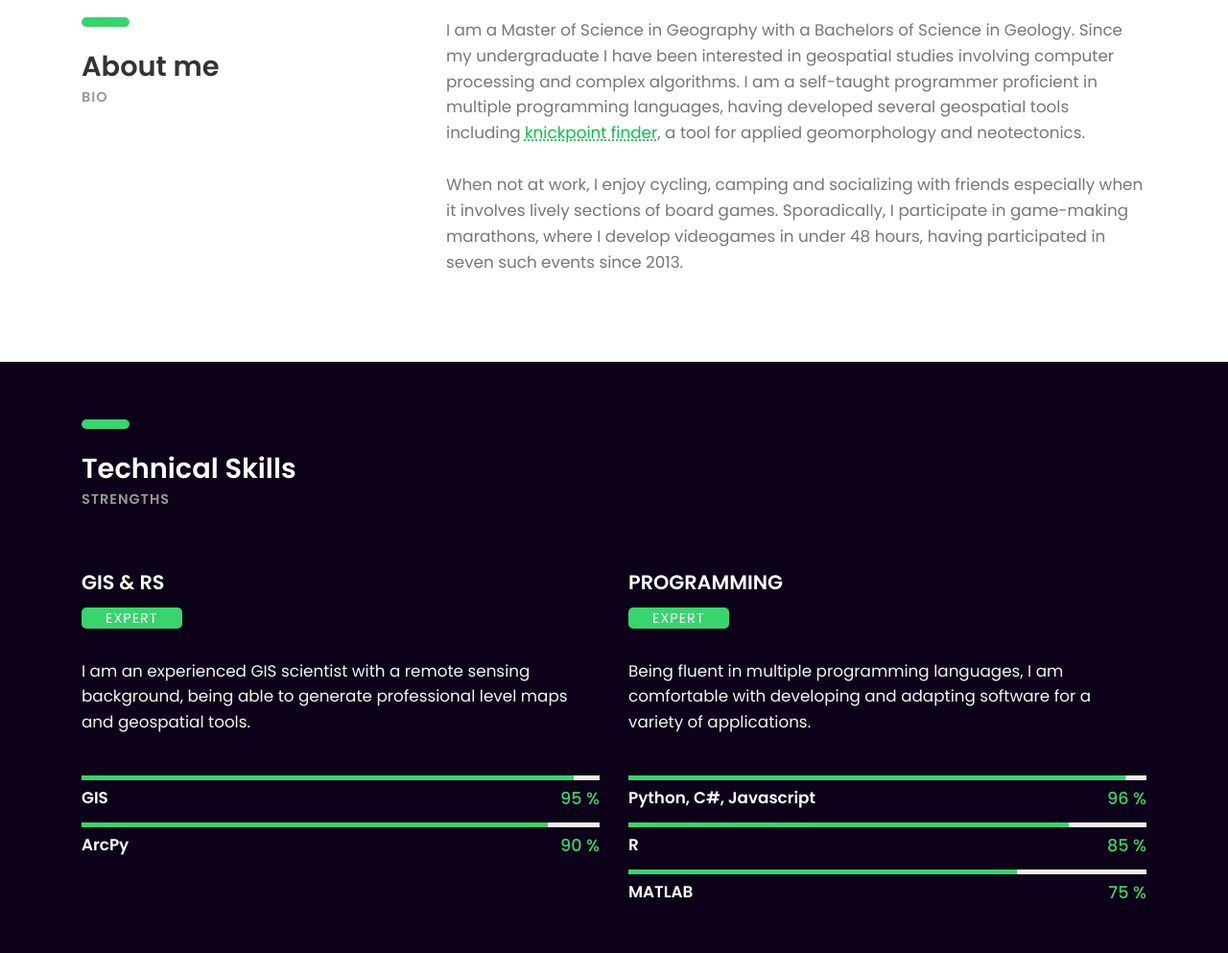
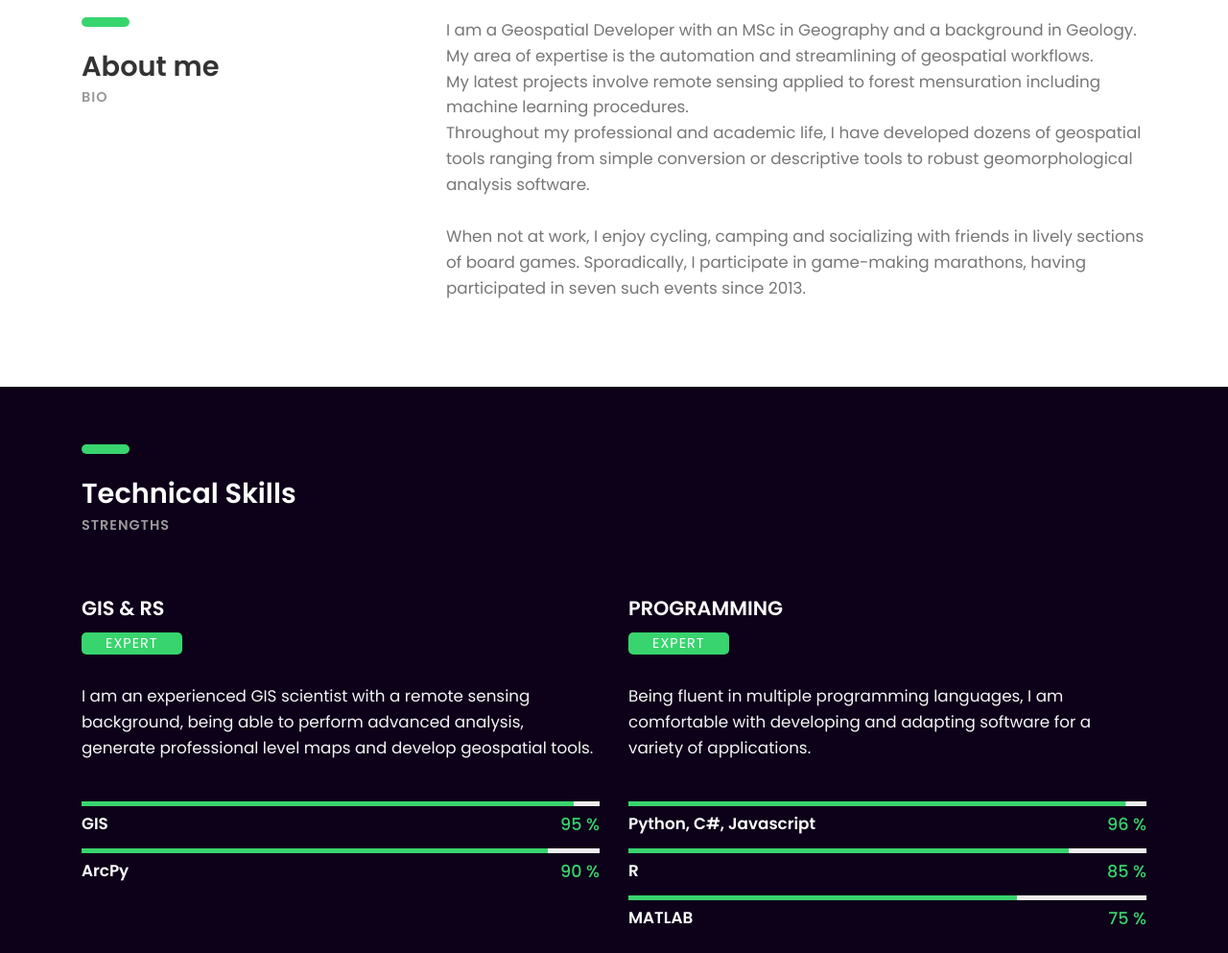
Before and after one commit to silverlq/guslq, a plain HTML site: page index.html in a window 1280 px wide. Shown: the part 1680-2673 px from the top of the page at 96% size. Drawn offline with Linux system fonts and the light colour scheme; files whose address does not match are found by name.

Commit message:
Updated personal info and resume

```diff
--- a/index.html
+++ b/index.html
@@ -10,7 +10,7 @@
         gtag('config', 'UA-154520788-1');
     </script>
 
-	<title>Gus Queiroz - Geospatial Analyst</title>
+	<title>Gus Queiroz - Geospatial Developer</title>
 	<meta http-equiv="X-UA-Compatible" content="IE=edge">
     <meta name="viewport" content="width=device-width, initial-scale=1">
 	<meta charset="UTF-8">
@@ -197,9 +197,7 @@
 					</div>
 				</div><!-- col-sm-4 -->
 				<div class="col-sm-8">
-					<p>I am a Master of Science in Geography with a Bachelors of Science in Geology. Since my undergraduate I have been interested in geospatial studies involving computer processing and complex algorithms. I am a self-taught programmer proficient in multiple programming languages, having developed several geospatial tools including <a href="https://www.sciencedirect.com/science/article/pii/S0098300414002544" class="text-link">knickpoint finder</a>, a tool for applied geomorphology and neotectonics.
-                        <br><br>
-                    When not at work, I enjoy cycling, camping and socializing with friends especially when it involves lively sections of board games. Sporadically, I participate in game-making marathons, where I develop videogames in under 48 hours, having participated in seven such events since 2013.</p>
+					<p>I am a Geospatial Developer with an MSc in Geography and a background in Geology. My area of expertise is the automation and streamlining of geospatial workflows.<br>My latest projects involve remote sensing applied to forest mensuration including machine learning procedures.<br>Throughout my professional and academic life, I have developed dozens of geospatial tools ranging from simple conversion or descriptive tools to robust geomorphological analysis software.<br><br>When not at work, I enjoy cycling, camping and socializing with friends in lively sections of board games. Sporadically, I participate in game-making marathons, having participated in seven such events since 2013.</p>
 				</div><!-- col-sm-8 -->
 			</div><!-- row -->
 		</div><!-- container -->
@@ -219,7 +217,7 @@
 					<h4><b>GIS & RS</b></h4>
 					<h6 class="expert">EXPERT</h6>
 
-					<p class="margin-tb-30">I am an experienced GIS scientist with a remote sensing background, being able to generate professional level maps and geospatial tools.</p>
+					<p class="margin-tb-30">I am an experienced GIS scientist with a remote sensing background, being able to perform advanced analysis, generate professional level maps and develop geospatial tools.</p>
 
                     <div class="line-progress margin-b-20" data-prog-percent=".95"> <div></div>
                     <p class="progress-title"><b>GIS</b></p></div>
```
Also changed, not shown: 1 other file.
